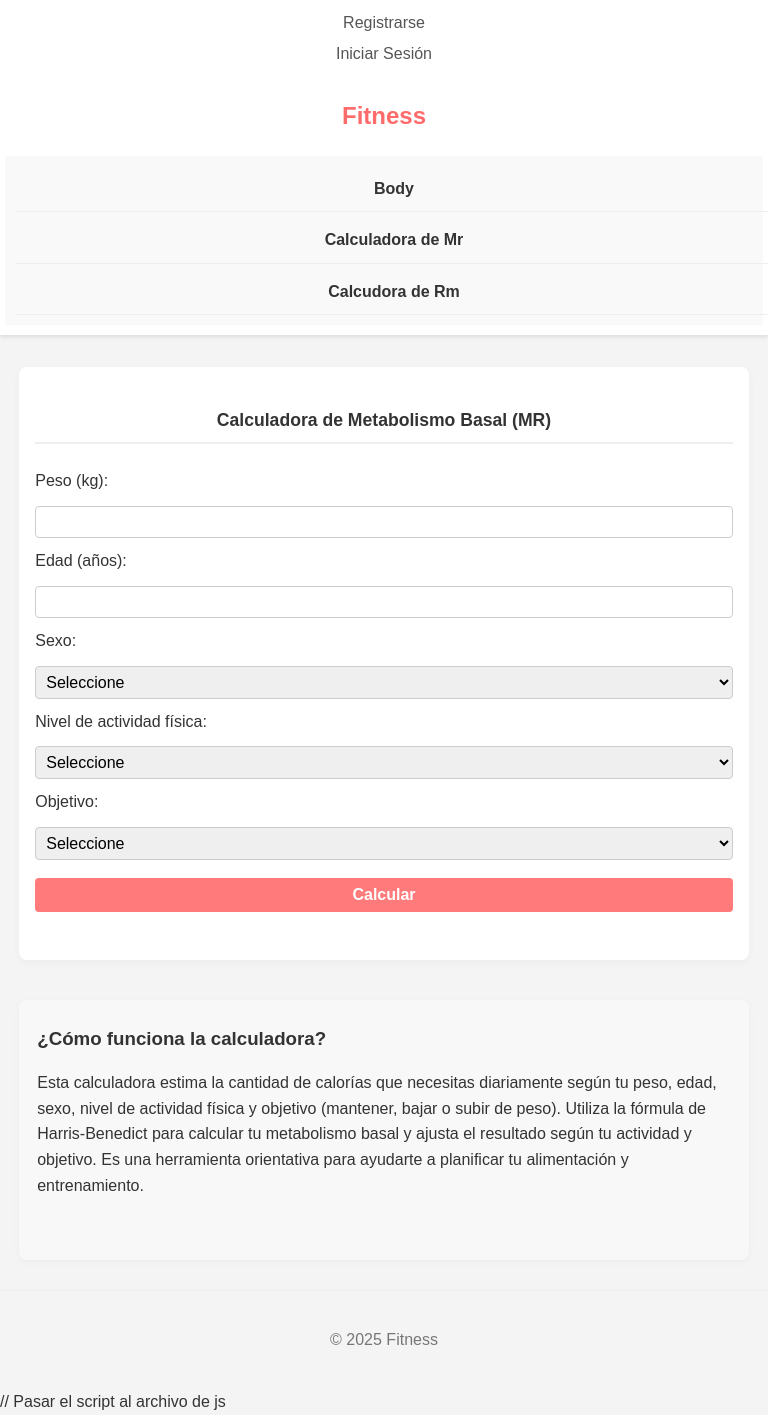
After one commit to diegosalv/Tp_Final_Interfaces, a PHP site: page /calculadora-mr.html in a window 768 px wide. The commit adds this page. Run offline with PHP 8.4, Linux system fonts and the light colour scheme.

Commit message:
Added Calculator

```diff
--- /dev/null
+++ b/calculadora-mr.html
@@ -0,0 +1,138 @@
+<!DOCTYPE html>
+<html lang="es">
+<head>
+    <meta charset="UTF-8">
+    <meta name="viewport" content="width=device-width, initial-scale=1.0">
+    <title>Calculadora de Metabolismo Basal</title>
+    <link rel="manifest" href="manifest.json">
+    <link rel="stylesheet" href="src/css/normalize.css">
+    <link rel="stylesheet" href="src/css/style.css">
+    <link rel="apple-touch-icon" href="images/icon-192x192.png">
+    <meta name="theme-color" content="#f0f0f0">
+</head>
+<body>
+    <div class="container">
+        <header class="main-header">
+            <div class="header-top">
+                <div class="user-actions">
+                    <a href="#">Registrarse</a>
+                    <a href="#">Iniciar Sesión</a>
+                </div>
+                <h1 class="logo">
+                    <a href="./">Fitness</a>
+                </h1>
+            </div>
+            <nav class="main-nav">
+                <ul>
+                    <li><a href="#">Body</a></li>
+                    <li><a href="calculadora-mr.html">Calculadora de Mr</a></li>
+                    <li><a href="#">Calcudora de Rm</a></li>
+                </ul>
+            </nav>
+        </header>
+
+        <main class="main-content">
+            <section class="calculator-flex">
+                <div class="calculator-form">
+                    <h2>Calculadora de Metabolismo Basal (MR)</h2>
+                    <form id="mrForm">
+                        <label for="peso">Peso (kg):</label>
+                        <input type="number" id="peso" name="peso" min="1" required>
+
+                        <label for="edad">Edad (años):</label>
+                        <input type="number" id="edad" name="edad" min="1" required>
+
+                        <label for="sexo">Sexo:</label>
+                        <select id="sexo" name="sexo" required>
+                            <option value="">Seleccione</option>
+                            <option value="masculino">Masculino</option>
+                            <option value="femenino">Femenino</option>
+                        </select>
+
+                        <label for="actividad">Nivel de actividad física:</label>
+                        <select id="actividad" name="actividad" required>
+                            <option value="">Seleccione</option>
+                            <option value="sedentario">Sedentario (poco o ningún ejercicio)</option>
+                            <option value="ligero">Ligero (ejercicio ligero 1-3 días/semana)</option>
+                            <option value="moderado">Moderado (ejercicio moderado 3-5 días/semana)</option>
+                            <option value="intenso">Intenso (ejercicio intenso 6-7 días/semana)</option>
+                            <option value="muy_intenso">Muy intenso (entrenamientos muy duros o trabajo físico)</option>
+                        </select>
+
+                        <label for="objetivo">Objetivo:</label>
+                        <select id="objetivo" name="objetivo" required>
+                            <option value="">Seleccione</option>
+                            <option value="mantener">Mantener peso</option>
+                            <option value="bajar">Bajar peso</option>
+                            <option value="subir">Subir peso</option>
+                        </select>
+
+                        <button type="submit">Calcular</button>
+                    </form>
+                    <div id="resultado" class="resultado"></div>
+                </div>
+                <div class="calculator-info">
+                    <h3>¿Cómo funciona la calculadora?</h3>
+                    <p>
+                        Esta calculadora estima la cantidad de calorías que necesitas diariamente según tu peso, edad, sexo, nivel de actividad física y objetivo (mantener, bajar o subir de peso). Utiliza la fórmula de Harris-Benedict para calcular tu metabolismo basal y ajusta el resultado según tu actividad y objetivo. Es una herramienta orientativa para ayudarte a planificar tu alimentación y entrenamiento.
+                    </p>
+                </div>
+            </section>
+        </main>
+
+        <footer class="main-footer">
+            <p>&copy; 2025 Fitness</p>
+        </footer>
+    </div>
+
+    // Pasar el script al archivo de js
+    <script>
+    // Cálculo de MR y calorías
+document.getElementById('mrForm').addEventListener('submit', function(e) {
+    e.preventDefault();
+    const peso = parseFloat(document.getElementById('peso').value);
+    const edad = parseInt(document.getElementById('edad').value);
+    const sexo = document.getElementById('sexo').value;
+    const actividad = document.getElementById('actividad').value;
+    const objetivo = document.getElementById('objetivo').value;
+
+    let mr;
+    if (sexo === 'masculino') {
+        mr = 88.36 + (13.4 * peso) + (5 * 170) - (6.8 * edad);
+    } else {
+        mr = 447.6 + (9.2 * peso) + (3.1 * 160) - (4.3 * edad);
+    }
+
+    let factor = 1.2;
+    if (actividad === 'ligero') factor = 1.375;
+    else if (actividad === 'moderado') factor = 1.55;
+    else if (actividad === 'intenso') factor = 1.725;
+    else if (actividad === 'muy_intenso') factor = 1.9;
+
+    let calorias = mr * factor;
+    if (objetivo === 'bajar') calorias -= 500;
+    else if (objetivo === 'subir') calorias += 500;
+
+    // Macronutrientes
+    const proteinasGr = Math.round(peso * 2); // 2g por kg de peso
+    const proteinasKcal = proteinasGr * 4;
+    const grasasKcal = calorias * 0.25;
+    const grasasGr = Math.round(grasasKcal / 9);
+    const carbohidratosKcal = calorias - (proteinasKcal + grasasKcal);
+    const carbohidratosGr = Math.round(carbohidratosKcal / 4);
+
+    document.getElementById('resultado').innerHTML = `
+        <h3>Resultado:</h3>
+        <p>Tu requerimiento calórico diario estimado es: <strong>${Math.round(calorias)} kcal</strong></p>
+        <p>Para <strong>${objetivo === 'mantener' ? 'mantener tu peso' : objetivo === 'bajar' ? 'bajar de peso' : 'subir de peso'}</strong>.</p>
+        <h4>Distribución de macronutrientes:</h4>
+        <ul style="list-style:none;padding:0;">
+            <li><strong>Proteínas:</strong> ${proteinasGr}g (${Math.round((proteinasKcal/calorias)*100)}%)</li>
+            <li><strong>Grasas:</strong> ${grasasGr}g (25%)</li>
+            <li><strong>Carbohidratos:</strong> ${carbohidratosGr}g (${Math.round((carbohidratosKcal/calorias)*100)}%)</li>
+        </ul>
+    `;
+});
+    </script>
+</body>
+</html>
--- a/index.html
+++ b/index.html
@@ -26,7 +26,7 @@
             <nav class="main-nav">
                 <ul>
                     <li><a href="#">Body</a></li>
-                    <li><a href="#">Calculadora de Mr</a></li>
+                    <li><a href="calculadora-mr.html">Calculadora de Mr</a></li>
                     <li><a href="#">Calcudora de Rm</a></li>
                 </ul>
             </nav>
--- a/src/css/style.css
+++ b/src/css/style.css
@@ -1,11 +1,11 @@
-/* Estilos base (mantén los anteriores) */
+/* Estilos base */
 body {
     font-family: sans-serif;
     margin: 0;
     background-color: #f4f4f4;
     color: #333;
     line-height: 1.6;
-    position: relative; /* Necesario para que el posicionamiento absoluto de los hijos sea relativo a body */
+    position: relative;
 }
 
 .container {
@@ -21,12 +21,12 @@ body {
     display: flex;
     flex-direction: column;
     align-items: center;
-    position: relative; /* Para que .user-actions se posicione relativamente a él si fuera necesario */
+    position: relative;
 }
 
 .header-top {
     display: flex;
-    justify-content: center; /* Centramos el logo aquí */
+    justify-content: center;
     align-items: center;
     width: 100%;
     margin-bottom: 15px;
@@ -35,11 +35,11 @@ body {
 .user-actions {
     display: flex;
     flex-direction: column;
-    align-items: flex-end; /* Alineamos los enlaces a la derecha dentro de su contenedor */
-    position: absolute; /* Lo sacamos del flujo normal del documento */
-    top: 10px; /* Ajusta la distancia desde la parte superior */
-    right: 20px; /* Ajusta la distancia desde la derecha */
-    z-index: 10; /* Asegura que esté por encima de otros elementos si es necesario */
+    align-items: flex-end;
+    position: absolute;
+    top: 10px;
+    right: 20px;
+    z-index: 10;
 }
 
 .user-actions a {
@@ -55,21 +55,19 @@ body {
 }
 
 .logo a {
-    text-decoration: none; /* Elimina el subrayado del enlace */
-    color: inherit; /* Hereda el color del elemento padre (.logo) */
-    display: block; /* Hace que el enlace ocupe todo el espacio del h1 para que sea fácil hacer clic */
+    text-decoration: none;
+    color: inherit;
+    display: block;
 }
 
 .logo a:hover {
-    /* Puedes agregar un efecto hover si lo deseas, por ejemplo: */
     color: #e45757;
 }
 
 .logo {
     color: #ff6b6b;
-    margin-bottom: 0; /* Reducimos el margen inferior aquí */
+    margin-bottom: 0;
     text-align: center;
-    /* flex-grow: 1; Ya no es necesario aquí */
 }
 
 .search-container {
@@ -106,7 +104,7 @@ button:hover {
     background-color: #f9f9f9;
     padding: 10px 20px;
     border-radius: 5px;
-    width: 100%; /* Ocupa todo el ancho para centrarse */
+    width: 100%;
 }
 
 .main-nav ul {
@@ -131,16 +129,16 @@ button:hover {
 
 .main-area {
     display: flex;
-    flex-grow: 1; /* Para que ocupe el espacio restante */
+    flex-grow: 1;
     padding: 20px;
     gap: 20px;
 }
 
 .main-content {
-    flex-grow: 2; /* Ocupa más espacio que la barra lateral */
-    display: flex; /* Para organizar las secciones verticalmente */
+    flex-grow: 2;
+    display: flex;
     flex-direction: column;
-    gap: 20px; /* Espacio entre las secciones del contenido principal */
+    gap: 20px;
 }
 
 .scrolling-section {
@@ -332,111 +329,169 @@ h2 {
     margin-top: 30px;
     border-top: 1px solid #eee;
 }
-/* Estilos para celulares (hasta 600px de ancho) */
-@media (max-width: 600px) {
+
+/* Estilos calculadora */
+.calculator-flex {
+    display: flex;
+    justify-content: center;
+    align-items: flex-start;
+    gap: 48px;
+    margin-top: 32px;
+    flex-wrap: wrap;
+}
+
+.calculator-form {
+    flex: 1 1 320px;
+    max-width: 400px;
+    background: #fff;
+    padding: 24px 16px;
+    border-radius: 8px;
+    box-shadow: 0 2px 8px rgba(0,0,0,0.04);
+}
+
+.calculator-form h2 {
+    text-align: center;
+    margin-bottom: 24px;
+}
+
+#mrForm {
+    display: flex;
+    flex-direction: column;
+    gap: 10px;
+}
+
+#mrForm label {
+    margin-bottom: 2px;
+}
+
+#mrForm input,
+#mrForm select {
+    padding: 6px;
+    border-radius: 4px;
+    border: 1px solid #ccc;
+}
+
+#mrForm button {
+    padding: 8px;
+    border-radius: 4px;
+    border: none;
+    background: #ff7b7b;
+    color: #fff;
+    font-weight: bold;
+    cursor: pointer;
+    margin-top: 8px;
+}
+
+.resultado {
+    margin-top: 24px;
+    text-align: center;
+}
+
+.calculator-info {
+    flex: 1 1 260px;
+    max-width: 350px;
+    background: #f8f8f8;
+    padding: 24px 18px;
+    border-radius: 8px;
+    box-shadow: 0 2px 8px rgba(0,0,0,0.03);
+}
+
+.calculator-info h3 {
+    margin-top: 0;
+    margin-bottom: 12px;
+}
+
+/* --- MEDIA QUERIES RESPONSIVAS COMBINADAS --- */
+@media (max-width: 768px) {
     .main-area {
         flex-direction: column;
         padding: 10px;
     }
-
     .sidebar {
         width: 100%;
         margin-top: 20px;
         position: static;
         padding: 15px;
     }
-
     .main-header {
         padding: 10px 15px;
-        align-items: stretch;
     }
-
     .header-top {
+        margin-bottom: 10px;
         flex-direction: column;
         align-items: center;
-        margin-bottom: 10px;
     }
-
     .user-actions {
         position: static;
+        margin-bottom: 10px;
         align-items: center;
-        margin-bottom: 10px;
     }
-
     .user-actions a {
         margin-left: 0;
         margin-bottom: 5px;
         font-size: 1em;
     }
-
     .logo {
         margin-bottom: 10px;
         font-size: 1.5em;
     }
-
     .search-container {
-        flex-direction: column; /* Volvemos a apilar en celulares */
+        margin-bottom: 15px;
+        flex-direction: column;
         align-items: stretch;
-        margin-bottom: 15px;
         display: flex;
     }
-
     input[type="text"] {
         padding: 10px;
         border-radius: 5px;
         margin-bottom: 5px;
         flex-grow: 1;
-        margin-right: 0; /* Removemos el margen derecho */
+        margin-right: 0;
         font-size: 1em;
     }
-
     button {
         padding: 10px 15px;
         border-radius: 5px;
         font-size: 1em;
         flex-shrink: 0;
     }
-
     .main-nav {
         padding: 10px;
         border-radius: 0;
     }
-
     .main-nav ul {
-        flex-direction: column; /* Volvemos a apilar en celulares */
-        align-items: stretch;
+        flex-direction: column;
+        align-items: center;
         gap: 5px;
+        justify-content: center;
+        padding: 0;
     }
-
     .main-nav ul li {
-        margin: 0;
+        width: 100%;
+        text-align: center;
     }
-
     .main-nav ul li a {
+        display: block;
+        width: 100%;
         padding: 10px;
         text-align: center;
         border-bottom: 1px solid #eee;
-        border-radius: 0; /* Removemos el borde redondeado */
-        background-color: transparent; /* Fondo transparente */
+        border-radius: 0;
+        background-color: transparent;
         color: #333;
         font-size: 1em;
     }
-
     .main-nav ul li a:hover {
         background-color: #ddd;
         color: #ff6b6b;
     }
-
     .horizontal-scroll {
-        justify-content: flex-start;
         padding-left: 10px;
         padding-right: 10px;
     }
-
     .horizontal-scroll .restaurant-card {
-        width: 200px; /* Reducimos aún más en celulares */
+        width: 200px;
     }
-
     .map-section,
     .promotions-section,
     .quick-filters-section,
@@ -449,196 +504,47 @@ h2 {
         padding: 15px;
         margin-bottom: 15px;
     }
-
     h2, .sidebar h2 {
         font-size: 1.1em;
         margin-bottom: 10px;
         padding-bottom: 8px;
     }
-
     .restaurant-list li {
         font-size: 0.9em;
         padding: 8px 0;
         gap: 8px;
     }
-
     .restaurant-list img {
         width: 30px;
         height: 30px;
     }
-
     .cuisine-list {
         justify-content: flex-start;
     }
-
     .cuisine-item {
         font-size: 0.85em;
         padding: 6px 10px;
     }
-
     .map-container {
         min-height: 150px;
     }
-
     .promotions-list li {
         font-size: 0.9em;
         padding: 8px 0;
     }
-}
-/* Media Queries para Responsividad */
-/* Estilos para tablets (desde 601px hasta 768px de ancho) */
-@media (min-width: 601px) and (max-width: 768px) {
-    .main-area {
-        flex-direction: column; /* Apila el contenido principal y la barra lateral */
-        padding: 10px;
+    /* Calculadora responsive */
+    .calculator-flex {
+        flex-direction: column;
+        align-items: center;
+        gap: 24px;
     }
-
-    .sidebar {
+    .calculator-info, .calculator-form {
+        max-width: 95vw;
         width: 100%;
-        margin-top: 20px;
-        position: static;
-        padding: 15px;
+        box-sizing: border-box;
     }
-
-    .main-header {
-        padding: 10px 15px;
-        align-items: center; /* Centramos los elementos del header */
-    }
-
-    .header-top {
-        flex-direction: row; /* Volvemos a la fila para logo y acciones */
-        align-items: center;
-        justify-content: space-between; /* Espacio entre logo y acciones */
-        margin-bottom: 15px;
-    }
-
-    .user-actions {
-        position: static; /* Vuelve al flujo normal */
-        align-items: flex-end; /* Alinear a la derecha */
+    .calculator-info {
         margin-bottom: 0;
-    }
-
-    .user-actions a {
-        margin-left: 10px; /* Espacio entre enlaces */
-        margin-bottom: 0;
-        font-size: 1em;
-    }
-
-    .logo {
-        margin-bottom: 0;
-        font-size: 1.8em; /* Un poco más grande que en móviles */
-    }
-
-    .search-container {
-        flex-direction: row; /* Input y botón en línea */
-        align-items: center;
-        margin-bottom: 20px;
-        display: flex;
-    }
-
-    input[type="text"] {
-        padding: 10px;
-        border-radius: 5px;
-        margin-bottom: 0;
-        flex-grow: 1;
-        margin-right: 10px;
-        font-size: 1em;
-    }
-
-    button {
-        padding: 10px 15px;
-        border-radius: 5px;
-        font-size: 1em;
-        flex-shrink: 0;
-    }
-
-    .main-nav {
-        padding: 10px;
-        border-radius: 0;
-    }
-
-    .main-nav ul {
-        flex-direction: row; /* Barra de navegación en una línea */
-        align-items: center;
-        justify-content: center;
-        gap: 20px;
-        flex-wrap: wrap;
-    }
-
-    .main-nav ul li {
-        margin: 0;
-    }
-
-    .main-nav ul li a {
-        padding: 10px 15px;
-        text-align: center;
-        border-bottom: none;
-        border-radius: 5px;
-        background-color: #eee;
-        color: #333;
-        font-size: 1em;
-    }
-
-    .main-nav ul li a:hover {
-        background-color: #ddd;
-        color: #ff6b6b;
-    }
-
-    .horizontal-scroll {
-        justify-content: flex-start;
-        padding-left: 10px;
-        padding-right: 10px;
-    }
-
-    .horizontal-scroll .restaurant-card {
-        width: 280px; /* Un poco más grande que en móviles */
-    }
-
-    .map-section,
-    .promotions-section,
-    .quick-filters-section,
-    .sort-by-section,
-    .featured-section,
-    .cuisines-section,
-    .recently-viewed-section,
-    .popular-locations-section,
-    .top-rated-section {
-        padding: 15px;
-        margin-bottom: 15px;
-    }
-
-    h2, .sidebar h2 {
-        font-size: 1.2em;
-        margin-bottom: 10px;
-        padding-bottom: 8px;
-    }
-
-    .restaurant-list li {
-        font-size: 1em;
-        padding: 8px 0;
-        gap: 10px;
-    }
-
-    .restaurant-list img {
-        width: 40px;
-        height: 40px;
-    }
-
-    .cuisine-list {
-        justify-content: center; /* Centramos en tablets */
-    }
-
-    .cuisine-item {
-        font-size: 0.9em;
-        padding: 8px 12px;
-    }
-
-    .map-container {
-        min-height: 200px;
-    }
-
-    .promotions-list li {
-        font-size: 1em;
-        padding: 10px 0;
+        margin-top: 16px;
     }
 }
```
Also changed, not shown: other parts of src/css/style.css (+14 -15 lines).
